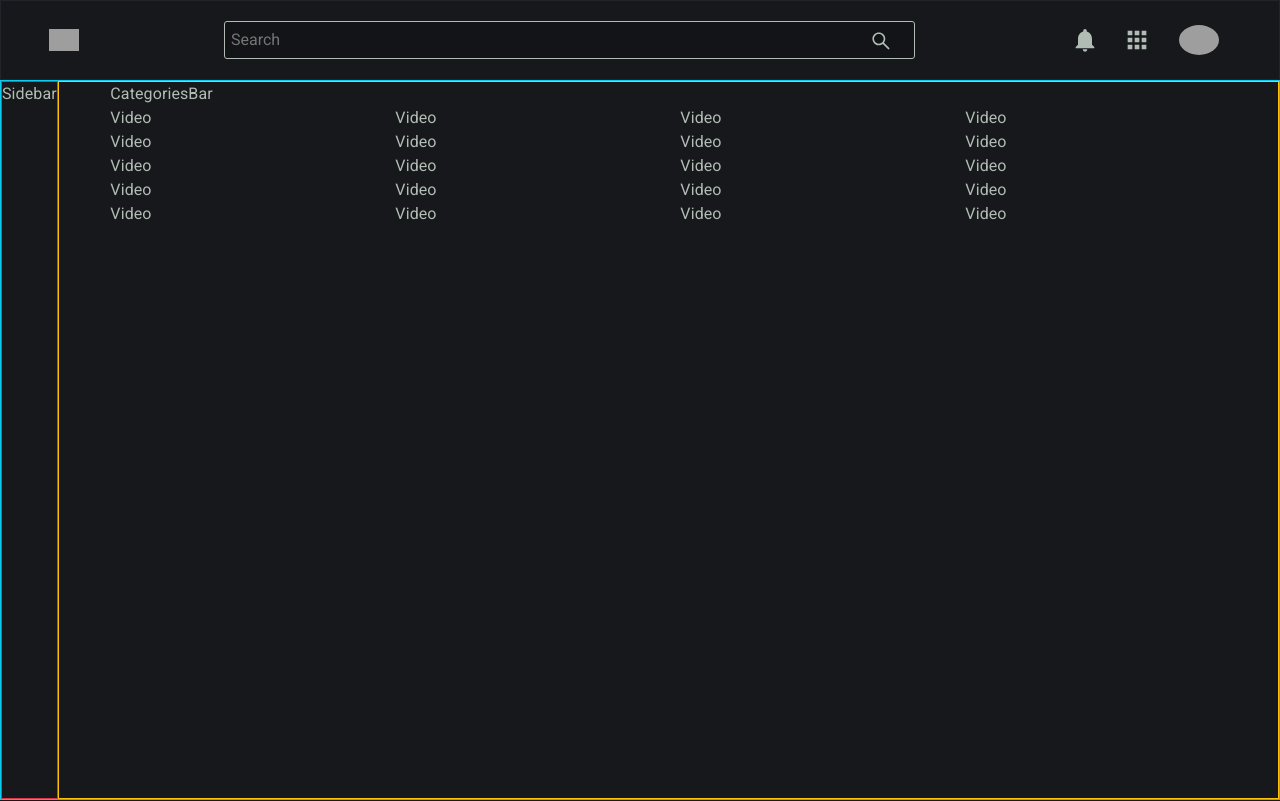
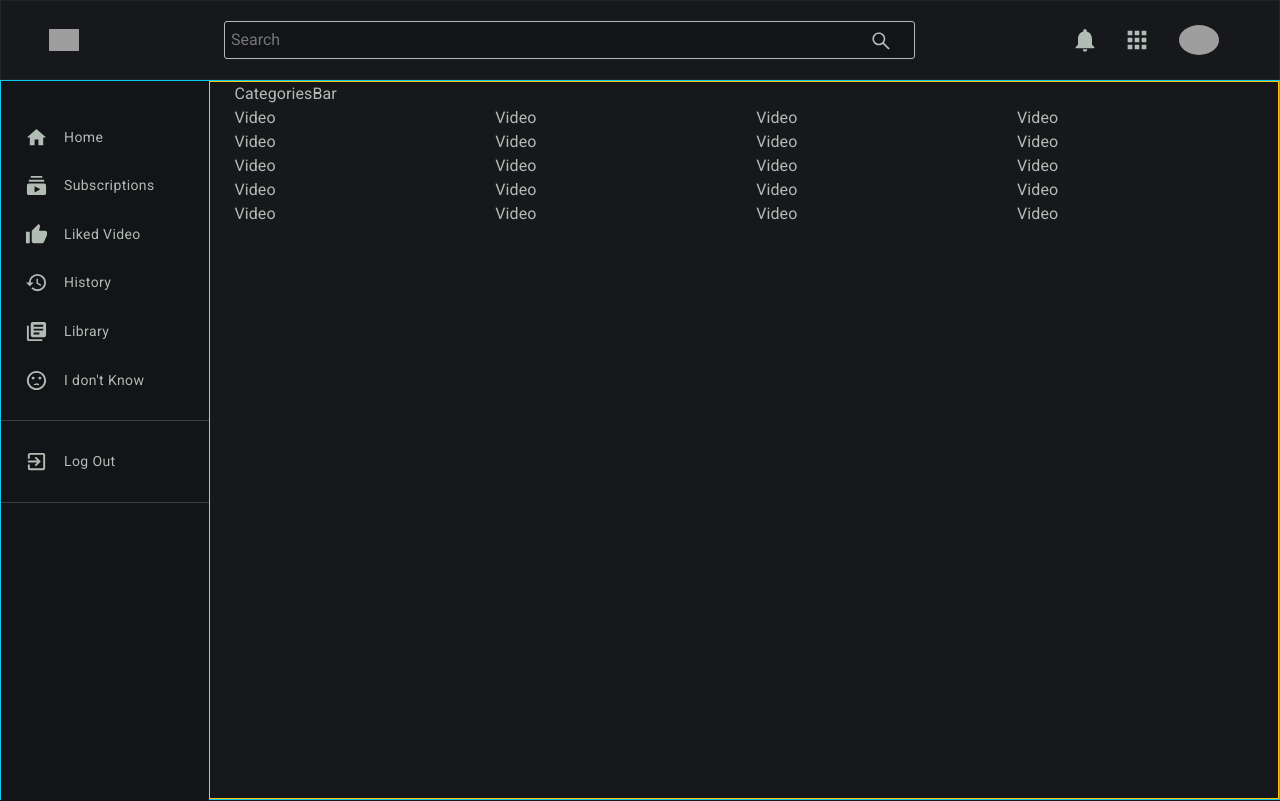
Before and after one commit to NachiketaDhal/YouTube-Clone, a React (Create React App) app: page / in a window 1280 px wide. Built offline with nearby package versions, Linux system fonts and the light colour scheme; grey boxes are pictures that could not be loaded.

Commit message:
Update sidebar component

```diff
--- a/src/App.js
+++ b/src/App.js
@@ -1,4 +1,4 @@
-import React from 'react';
+import React, { useState } from 'react';
 import { Container } from 'react-bootstrap';
 
 import Header from './components/header/Header';
@@ -7,11 +7,20 @@
 import './_app.scss';
 
 const App = () => {
+  const [isSideBarOpen, setIsSideBarOpen] = useState(false);
+
+  const handleToggleSidebar = () => {
+    setIsSideBarOpen(!isSideBarOpen);
+  };
+
   return (
     <React.Fragment>
-      <Header />
+      <Header handleToggleSidebar={handleToggleSidebar} />
       <div className="app__container border border-info">
-        <Sidebar />
+        <Sidebar
+          isSideBarOpen={isSideBarOpen}
+          setIsSideBarOpen={setIsSideBarOpen}
+        />
         <Container fluid className="app__main border border-warning">
           <HomeScreen />
         </Container>
--- a/src/components/header/Header.js
+++ b/src/components/header/Header.js
@@ -5,10 +5,14 @@
 
 import './_header.scss';
 
-const Header = () => {
+const Header = ({ handleToggleSidebar }) => {
   return (
     <div className="border border-dark header">
-      <FaBars className="header__menu" size={26} />
+      <FaBars
+        className="header__menu"
+        size={26}
+        onClick={handleToggleSidebar}
+      />
       <img
         src="http://pngimg.com/uploads/youtube/youtube_PNG2.png"
         alt="youtube"
--- a/src/components/sidebar/Sidebar.js
+++ b/src/components/sidebar/Sidebar.js
@@ -1,9 +1,57 @@
 import React from 'react';
+import {
+  MdSubscriptions,
+  MdExitToApp,
+  MdThumbUp,
+  MdHistory,
+  MdLibraryBooks,
+  MdHome,
+  MdSentimentDissatisfied,
+} from 'react-icons/md';
 
 import './_sidebar.scss';
 
-const Sidebar = () => {
-  return <div className="border border-danger">Sidebar</div>;
+const Sidebar = ({ isSideBarOpen, setIsSideBarOpen }) => {
+  return (
+    <nav className={isSideBarOpen ? 'sidebar open' : 'sidebar'}>
+      <li onClick={() => setIsSideBarOpen(false)}>
+        <MdHome size={23} />
+        <span>Home</span>
+      </li>
+      <li onClick={() => setIsSideBarOpen(false)}>
+        <MdSubscriptions size={23} />
+        <span>Subscriptions</span>
+      </li>
+
+      <li onClick={() => setIsSideBarOpen(false)}>
+        <MdThumbUp size={23} />
+        <span>Liked Video</span>
+      </li>
+
+      <li onClick={() => setIsSideBarOpen(false)}>
+        <MdHistory size={23} />
+        <span>History</span>
+      </li>
+
+      <li onClick={() => setIsSideBarOpen(false)}>
+        <MdLibraryBooks size={23} />
+        <span>Library</span>
+      </li>
+      <li onClick={() => setIsSideBarOpen(false)}>
+        <MdSentimentDissatisfied size={23} />
+        <span>I don't Know</span>
+      </li>
+
+      <hr />
+
+      <li onClick={() => setIsSideBarOpen(false)}>
+        <MdExitToApp size={23} />
+        <span>Log Out</span>
+      </li>
+
+      <hr />
+    </nav>
+  );
 };
 
 export default Sidebar;
--- a/src/components/sidebar/_sidebar.scss
+++ b/src/components/sidebar/_sidebar.scss
@@ -0,0 +1,58 @@
+@import '../../base';
+
+.sidebar {
+  background: $black-secondary;
+
+  display: flex;
+  flex-direction: column;
+
+  width: 250px;
+  padding-top: 2rem;
+  height: 90vh;
+
+  li {
+    display: flex;
+    align-items: center;
+    cursor: pointer;
+    padding: 0.6rem 1.5rem;
+    margin: 0.2rem 0;
+
+    span {
+      margin-left: 1rem;
+      font-size: 14px;
+      font-weight: 500;
+      letter-spacing: 0.4px;
+    }
+
+    &:hover {
+      background-color: $border-color;
+    }
+  }
+}
+
+@media (max-width: $breakpoint-medium) {
+  .sidebar {
+    width: 90px;
+
+    li {
+      justify-content: center;
+      span {
+        display: none;
+      }
+    }
+  }
+}
+
+@media (max-width: $breakpoint-small) {
+  .sidebar {
+    transform: translateX(-100%);
+    transition: all 0.3s ease-in-out;
+
+    &.open {
+      transform: translateX(0);
+    }
+
+    position: fixed;
+    z-index: 999;
+  }
+}
```
